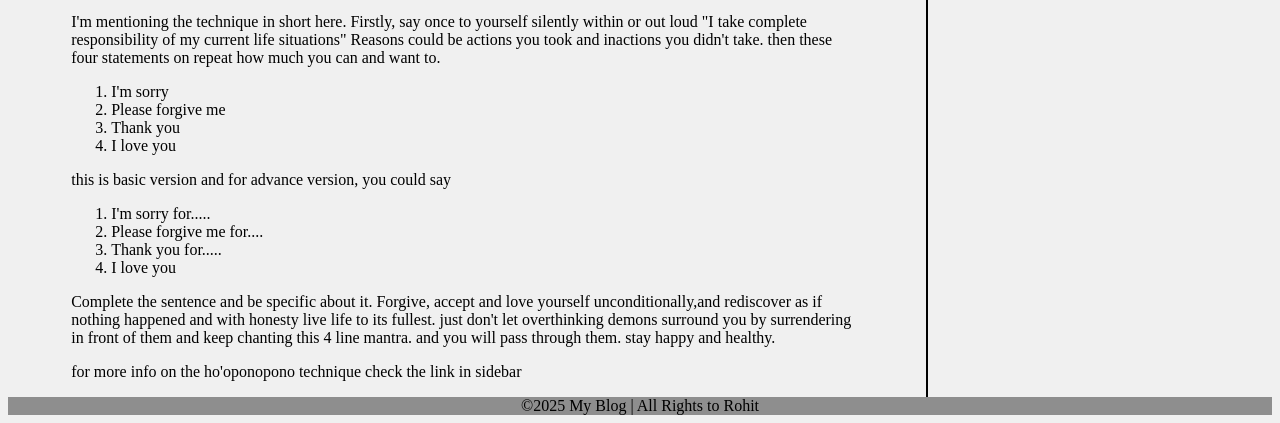
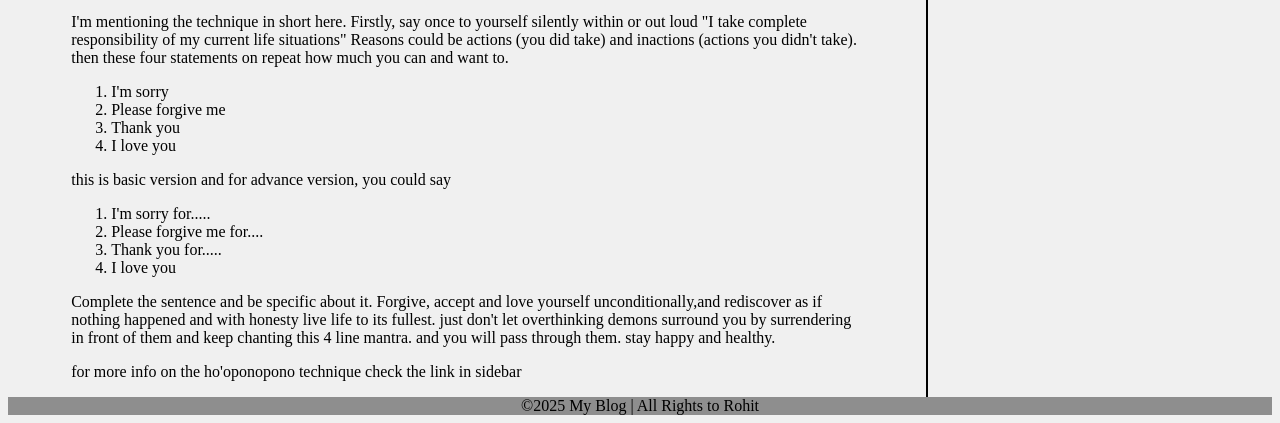
Before and after one commit to artfulpoint/blog, a plain HTML site: page index.html in a window 1280 px wide. Shown: the part 385-808 px from the top of the page. Drawn offline with Linux system fonts and the light colour scheme.

Commit message:
Update index.html
paragraph edited about actions and inactions

```diff
--- a/index.html
+++ b/index.html
@@ -63,7 +63,7 @@
         <p>
           I'm mentioning the technique in short here. Firstly, say once to yourself silently within
           or out loud "I take complete responsibility of my current life situations" Reasons could
-          be actions you took and inactions you didn't take. then these four statements on repeat
+          be actions (you did take) and inactions (actions you didn't take). then these four statements on repeat
           how much you can and want to.
         </p>
         <ol>
```
